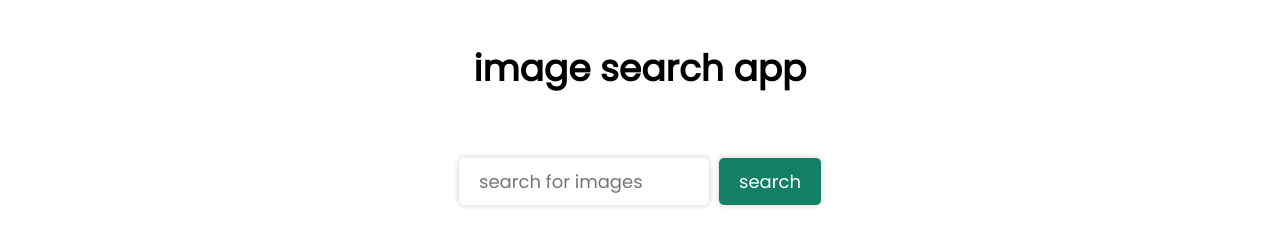
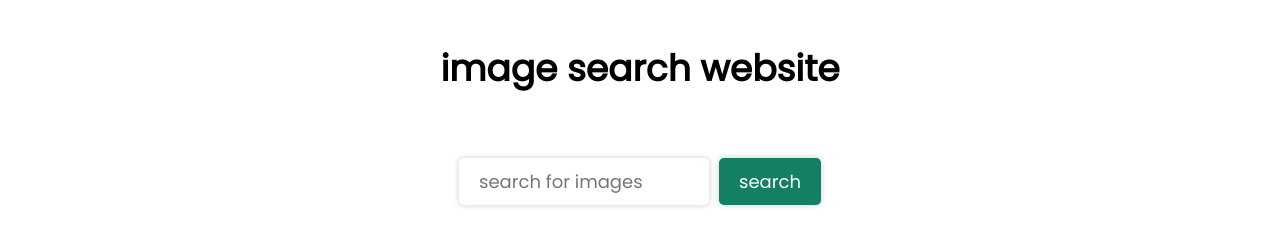
Before and after one commit to ibrahim-shedo/search-images-app, a plain HTML site: page search-images-app/index.html in a window 1280 px wide. Shown: the top 243 px of the page. Drawn offline with Linux system fonts and the light colour scheme.

Commit message:
Update index.html

```diff
--- a/search-images-app/index.html
+++ b/search-images-app/index.html
@@ -7,7 +7,7 @@
 </head>
 <body>
 
-    <h1>image search app</h1>
+    <h1>image search website</h1>
     <form action="">
         <input type="text" id="search-input" placeholder="search for images">
         <button id="search-button">search</button>
```
